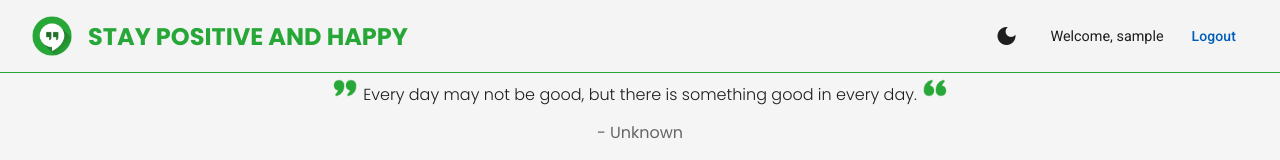
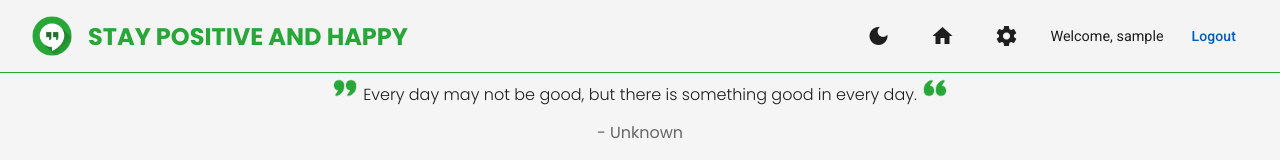
Before and after one commit to LejeuneA/positive-quotes-app, an Angular app: page /home in a window 1280 px wide. Shown: the top 160 px of the page. Built offline with nearby package versions, Linux system fonts and the light colour scheme; no server answers; sample sign-in values are in the browser's storage.

Commit message:
home and settings buttons

```diff
--- a/src/app/components/navbar/navbar.component.html
+++ b/src/app/components/navbar/navbar.component.html
@@ -7,10 +7,21 @@
   </div>
 
   <div class="navbar-actions">
-    <!-- Theme toggle -->
+    <!-- Theme toggle (always visible) -->
     <button mat-icon-button (click)="toggleTheme()" class="theme-toggle">
       <mat-icon>{{ isDarkMode ? "light_mode" : "dark_mode" }}</mat-icon>
     </button>
+
+    <!-- Home and Settings buttons - only shown when logged in -->
+    <ng-container *ngIf="currentUser">
+      <button mat-icon-button routerLink="/home" class="home-button">
+        <mat-icon>home</mat-icon>
+      </button>
+
+      <button mat-icon-button routerLink="/settings" class="settings-button">
+        <mat-icon>settings</mat-icon>
+      </button>
+    </ng-container>
 
     <!-- User/auth buttons -->
     <ng-container *ngIf="currentUser; else authButtons">
--- a/src/app/components/navbar/navbar.component.scss
+++ b/src/app/components/navbar/navbar.component.scss
@@ -69,7 +69,9 @@
     align-items: center;
     gap: 1.5rem;
 
-    .theme-toggle {
+    .theme-toggle,
+    .home-button,
+    .settings-button {
       color: inherit;
       transition:
         transform 0.2s,
```
